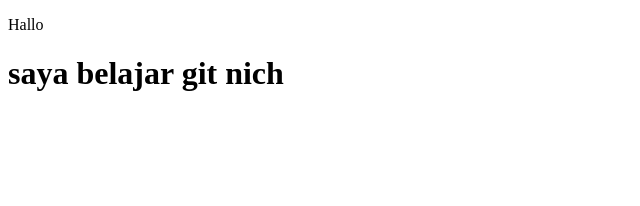
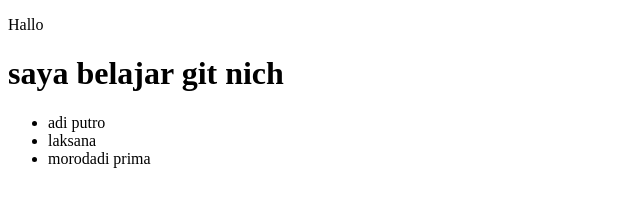
Before and after one commit to rivanrakur/butkem, a plain HTML site: page index.html in a window 1280 px wide. Shown: the whole page, without its empty margins (0-640 px from the left). Drawn offline with Linux system fonts and the light colour scheme.

Commit message:
new Feature

```diff
--- a/index.html
+++ b/index.html
@@ -7,5 +7,10 @@
   <body>
     <p>Hallo</p>
     <h1>saya belajar git nich</h1>
+    <ul>
+      <li>adi putro</li>
+      <li>laksana</li>
+      <li>morodadi prima</li>
+    </ul>
   </body>
 </html>
```
